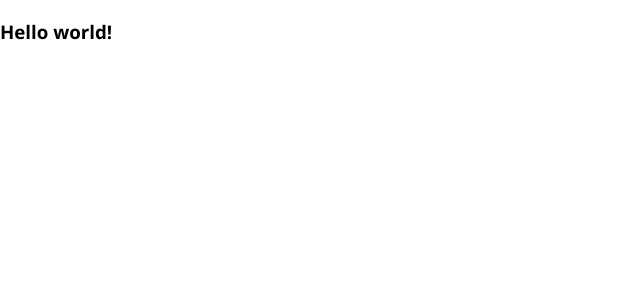
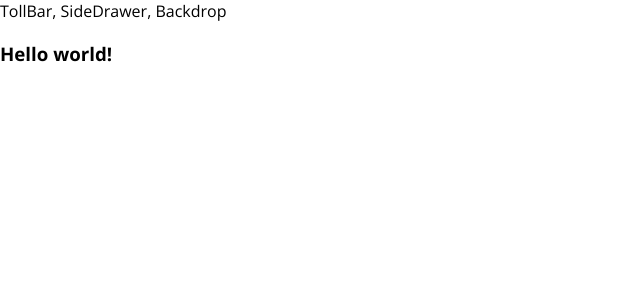
Before and after one commit to obol007/burger, a React app: page / in a window 1280 px wide. Shown: the top 300 px of the page, without its empty margins (0-640 px from the left). Built offline with nearby package versions, Linux system fonts and the light colour scheme.

Commit message:
Root component added

```diff
--- a/src/App.js
+++ b/src/App.js
@@ -1,13 +1,14 @@
 import React, { Component } from 'react';
 import './index.css';
+import Layout from './components/Layout/Layout';
 
 class App extends Component {
 
   render() {
     return (
-      <div className="App">
+      <Layout>
         <h3>Hello world!</h3>
-      </div>
+      </Layout>
     );
   }
 }
--- /dev/null
+++ b/src/components/Layout/Layout.js
@@ -0,0 +1,13 @@
+import React from 'react';
+import Aux from '../../hoc/Aux';
+
+const layout = (props) => (
+    <Aux>
+        <div>TollBar, SideDrawer, Backdrop</div>
+        <main>
+            {props.children}
+        </main>
+    </Aux>
+);
+
+export default layout;
--- /dev/null
+++ b/src/hoc/Aux.js
@@ -0,0 +1,3 @@
+const aux = (props) => props.children;
+
+export default aux;
```
Also changed, not shown: 1 other file (tests, documents, lock files or other folders).
